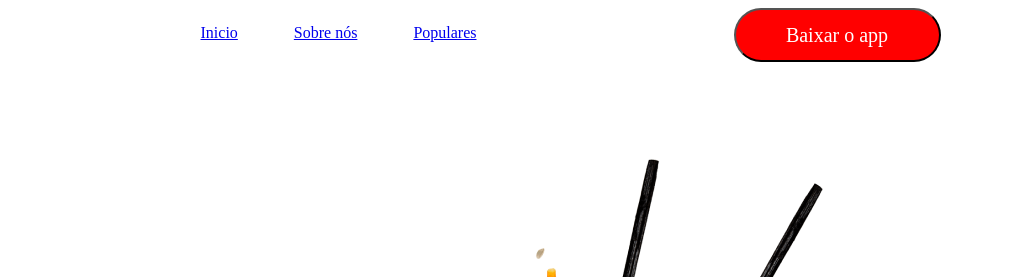
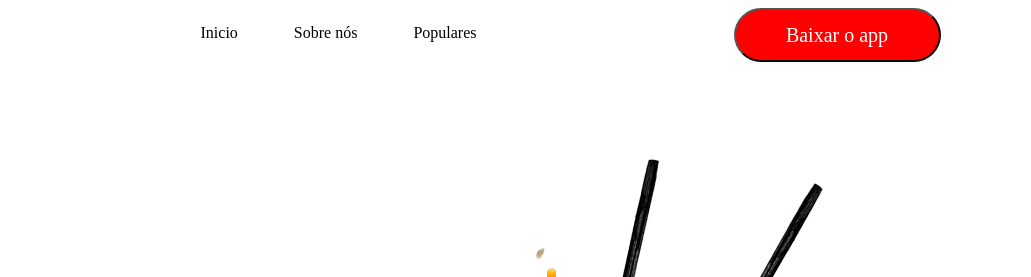
Before and after one commit to mikae1122/Projeto-do-restaurante-do-japa, a plain HTML site: page index.html in a window 1280 px wide. Shown: the top 277 px of the page, 249-1280 px from the left. Drawn offline with Linux system fonts and the light colour scheme.

Commit message:
corrigido nav

```diff
--- a/blocks/header.css
+++ b/blocks/header.css
@@ -6,19 +6,20 @@
   width: 154px;
   height: 41px;
 }
+.header__nav {
+  text-decoration: none;
+}
 .header__nav__list {
   display: flex;
   list-style: none;
   flex-direction: row;
-  text-decoration: none;
-  color: #000000;
   gap: 56px;
   width: 368px;
   height: 30px;
 }
-.header__list {
+.header__nav__list a {
   text-decoration: none;
-  color: #000000;
+  color: inherit;
 }
 .header__button {
   display: flex;
```
Also changed, not shown: index.html (+3 -3 lines).
